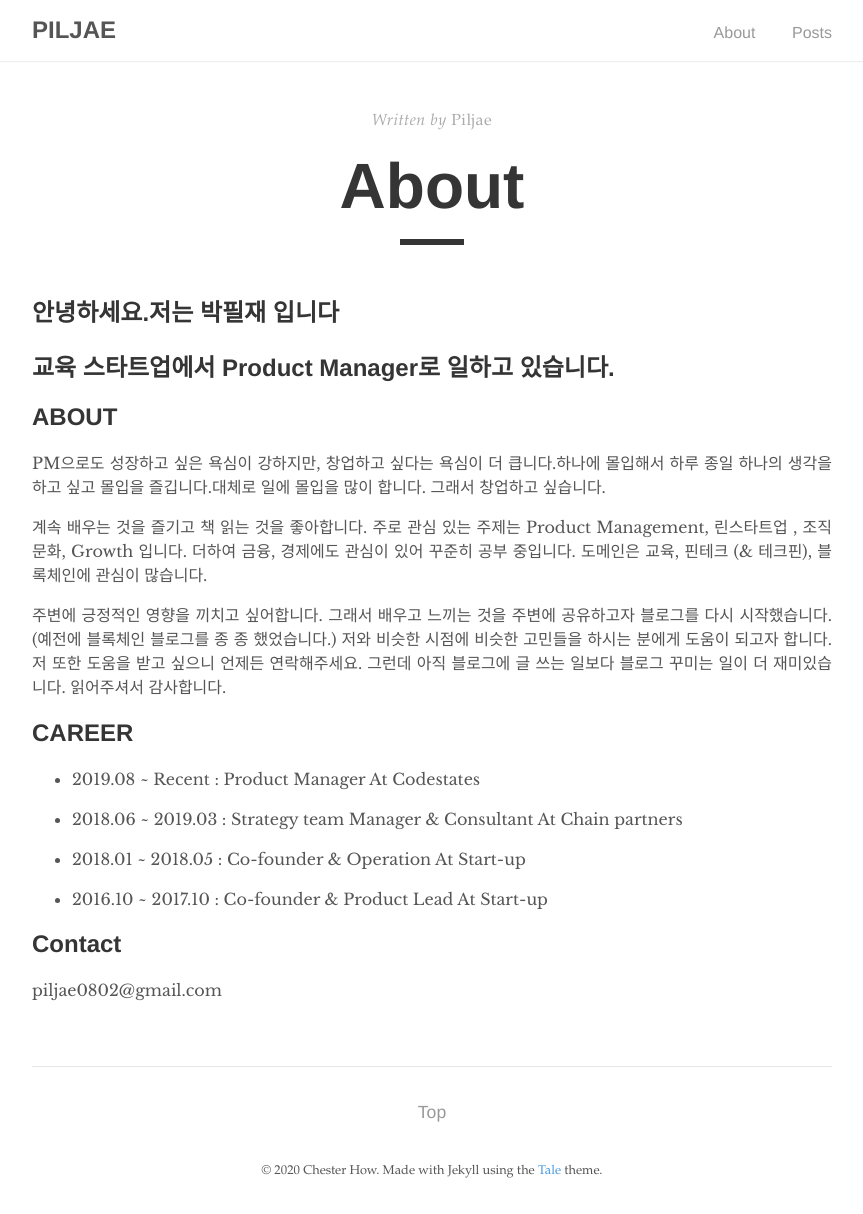
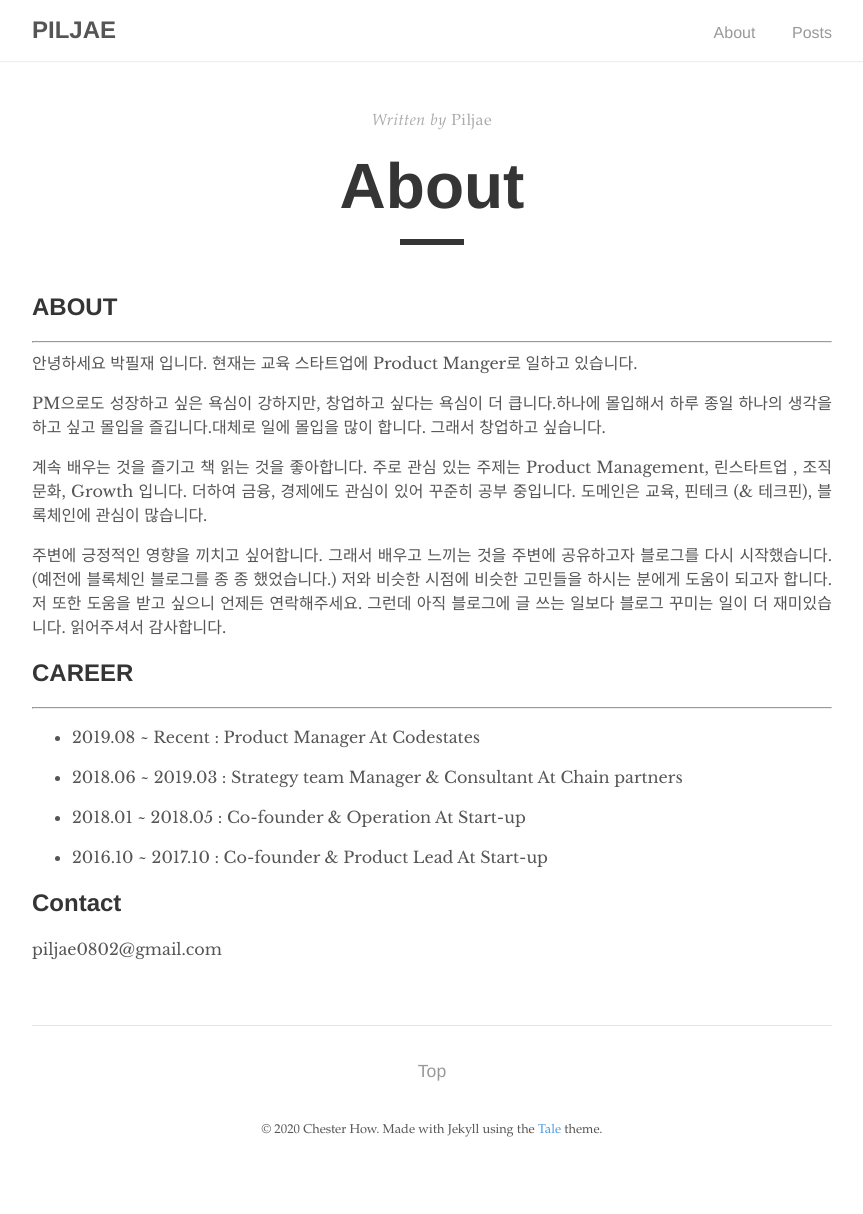
Before and after one commit to piljae0802/piljae0802.github.io, a Jekyll site: the page built from _pages/about.md, in a window 1280 px wide. Shown: the whole page, without its empty margins (208-1071 px from the left). Built offline with Jekyll 4.4.1, drawn with Linux system fonts in a browser that asks for light colours; after the commit the page ends 1173 px from its top, so only the background shows below that.

Commit message:
Update about.md

```diff
--- a/_pages/about.md
+++ b/_pages/about.md
@@ -5,11 +5,11 @@ author: Piljae
 permalink: /about/
 published: true
 ---
-## 안녕하세요.저는 박필재 입니다
 
-## 교육 스타트업에서 Product Manager로 일하고 있습니다.
 
 ## ABOUT
+-------------
+ 안녕하세요 박필재 입니다. 현재는 교육 스타트업에 Product Manger로 일하고 있습니다.
 
  PM으로도 성장하고 싶은 욕심이 강하지만, 창업하고 싶다는 욕심이 더 큽니다.하나에 몰입해서 하루 종일 하나의 생각을 하고 싶고 몰입을 즐깁니다.대체로 일에 몰입을 많이 합니다. 그래서 창업하고 싶습니다.
 
@@ -19,7 +19,7 @@ published: true
 
 
 ## CAREER
-
+---------------
 
 - 2019.08 ~ Recent   : Product Manager At Codestates
 
```
